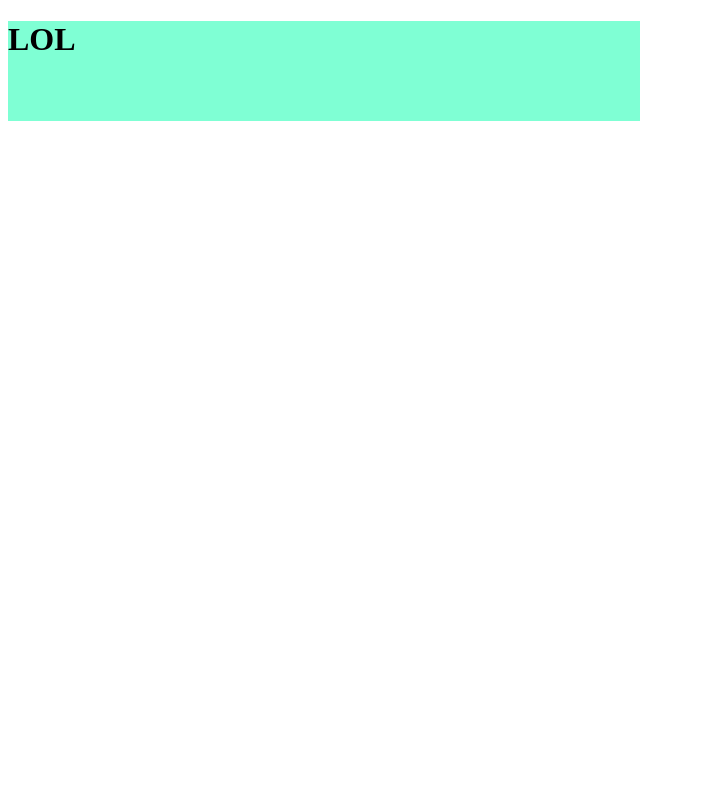
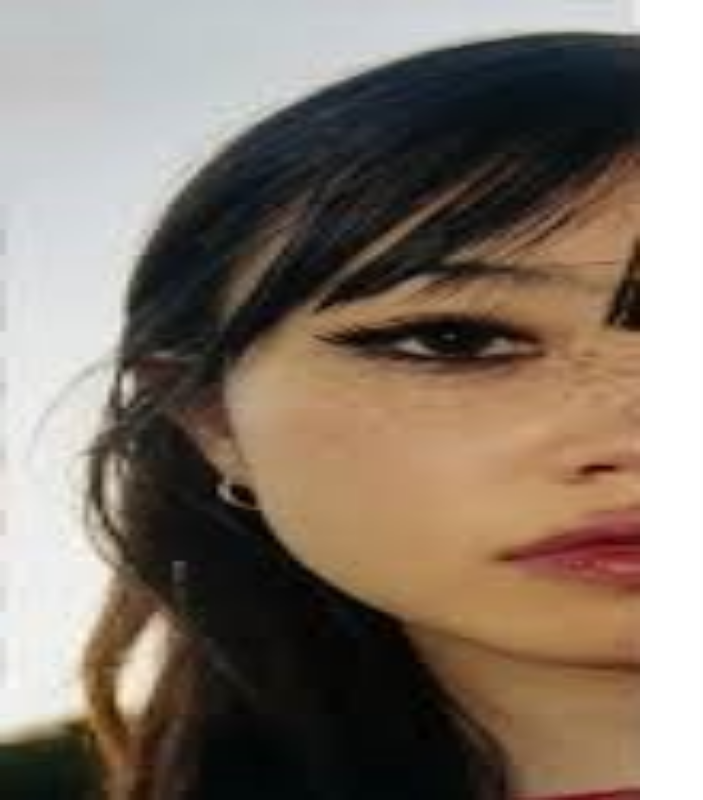
Before and after one commit to timhid/aboutme, a plain HTML site: page index.html in a window 1280 px wide. Shown: the whole page, without its empty margins (0-703 px from the left). Drawn offline with Linux system fonts and the light colour scheme.

Commit message:
left half beabadoobee link working, commented out youngboy side

```diff
--- a/index.html
+++ b/index.html
@@ -6,15 +6,12 @@
     <!-- note that there is only one <body> tag allowed in an html document -->
     <body>
         <!-- <p style="background-image: url('assets/youngboyxbeabadoobee.jpg');"> -->
-    <h1 id="lol">LOL</h1>
-    <div class="boxes">
-        <!-- <div id="beabadoobee">
-            <a href="aboutme.html"><img src="assets/beabadoobee-half.jpg"></a>
+        <div id="beabadoobee">
+            <a href="aboutme.html"></a>
         </div>
-        <div id="youngboy">
-            <a href="hobbies.html"><img src="assets/youngboy-half.jpg"></a>
+        <!-- <div id="youngboy">
+            <a href="hobbies.html"></a>
         </div> -->
-    </div>
 
 
     </body>
--- a/meow.css
+++ b/meow.css
@@ -11,13 +11,24 @@
     color: cadetblue;
 }
 
-#lol {
-    background-color: aquamarine;
-    height: 100px;
-    width: 50%;
+a {
+    background-image: url('assets/beabadoobee-half.jpg');
+    background-repeat: no-repeat;
+    background-size: 100% 100%;
+    width: 50vw;
+    height: 100vh;
+    position: absolute;
+    top: 0;
+    left: 0;
 }
 
-#beabadoobee {
-    height: 1000px;
-    width: 50%;
-}
+/* #youngboy {
+    background-image: url('assets/youngboy-half.jpg');
+    background-repeat: no-repeat;
+    background-size: 100% 100%;
+    top: 0;
+    left: 50vw;
+    width: 50vw;
+    height: 100vh;
+    position: absolute;
+} */
```
Also changed, not shown: hobbies.html (+1 -1 lines).
